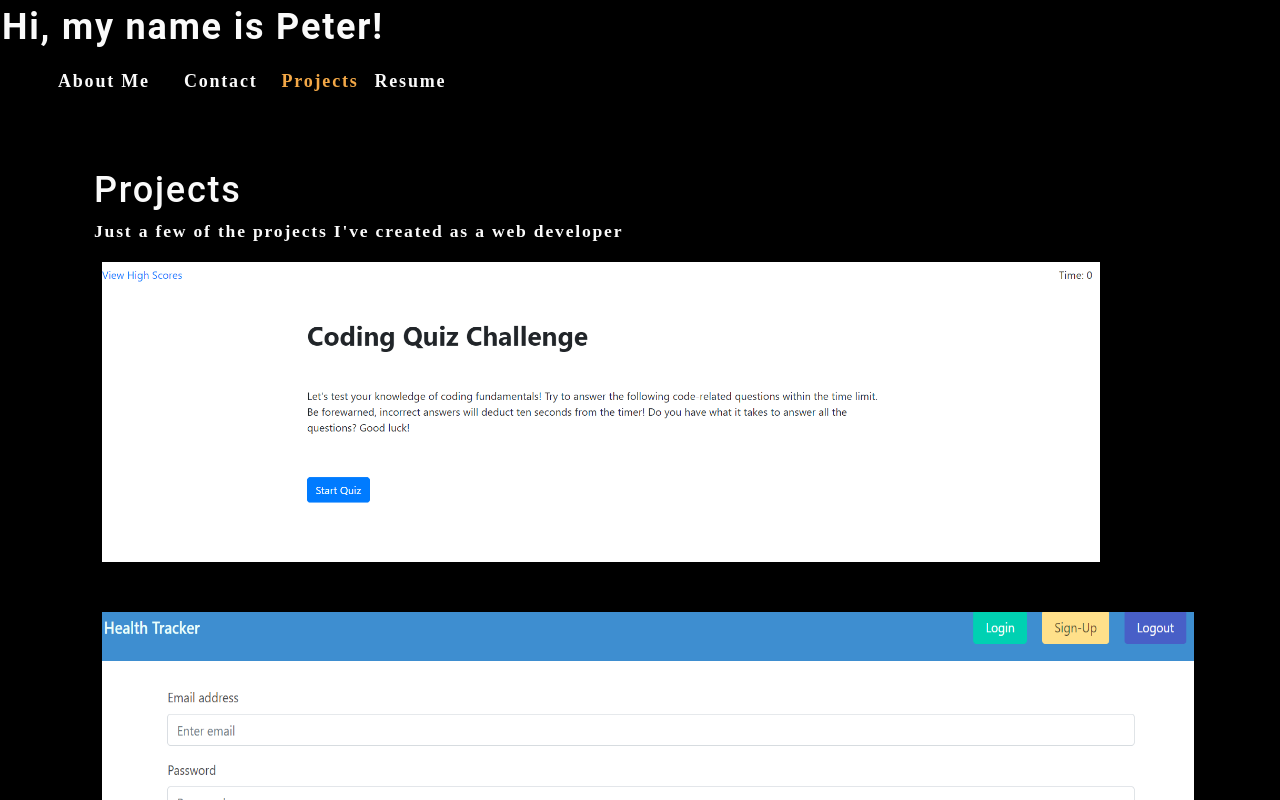
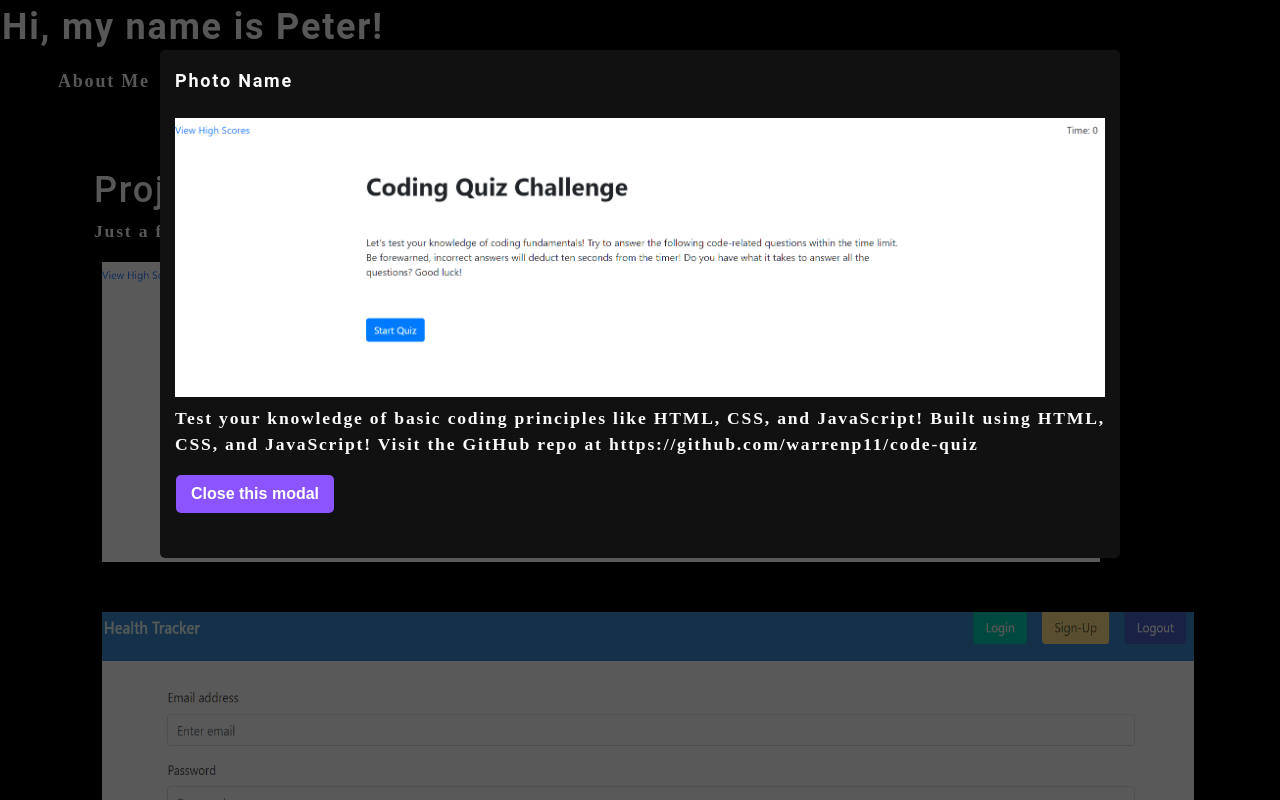
Before and after one commit to warrenp11/react-portfolio-02, a React (Create React App) app: page / in a window 1280 px wide. Both pictures are taken after a click on the picture 601 px from the left and 411 px from the top of the page. Shown: the top 800 px of the page. Built offline with nearby package versions, Linux system fonts and the light colour scheme.

Commit message:
Modal displays when project thumbnail selected. Wont close yet

```diff
--- /dev/null
+++ b/src/components/Modal/index.js
@@ -0,0 +1,22 @@
+import React from "react";
+
+function Modal({ currentPhoto }) {
+  const { category, description, index } = currentPhoto;
+
+  return (
+    // JSX
+    <div className="modalBackdrop">
+      <div className="modalContainer">
+        <h3 className="modalTitle">Photo Name</h3>
+        <img
+          src={require(`../../assets/small/${category}/${index}.jpg`)}
+          alt="current category"
+        />
+        <p>{description}</p>
+        <button type="button">Close this modal</button>
+      </div>
+    </div>
+  );
+}
+
+export default Modal;
--- a/src/components/PhotoList/index.js
+++ b/src/components/PhotoList/index.js
@@ -1,6 +1,10 @@
 import React, { useState } from "react";
+import Modal from "../Modal";
 
 const PhotoList = ({ category }) => {
+  const [isModalOpen, setIsModalOpen] = useState(false);
+  const [currentPhoto, setCurrentPhoto] = useState();
+
   const [photos] = useState([
     {
       name: "Coding Knowledge Quiz",
@@ -36,14 +40,24 @@
 
   const currentPhotos = photos.filter((photo) => photo.category === category);
 
+  const toggleModal = (image, i) => {
+    // current photo
+    setCurrentPhoto({...image, index: i})
+    setIsModalOpen(true);
+  }
+
   return (
     <div>
+      {isModalOpen && (
+        <Modal onClose={toggleModal} currentPhoto={currentPhoto} />
+      )}
       <div className="flex-row">
         {currentPhotos.map((image, i) => (
           <img
             src={require(`../../assets/small/${category}/${i}.jpg`)}
             alt={image.name}
             className="img-thumbnail mx-1"
+            onClick={() => toggleModal(image, i)}
             key={image.name}
           />
         ))}
```
Lines whose indentation alone changed are shown as unchanged.
